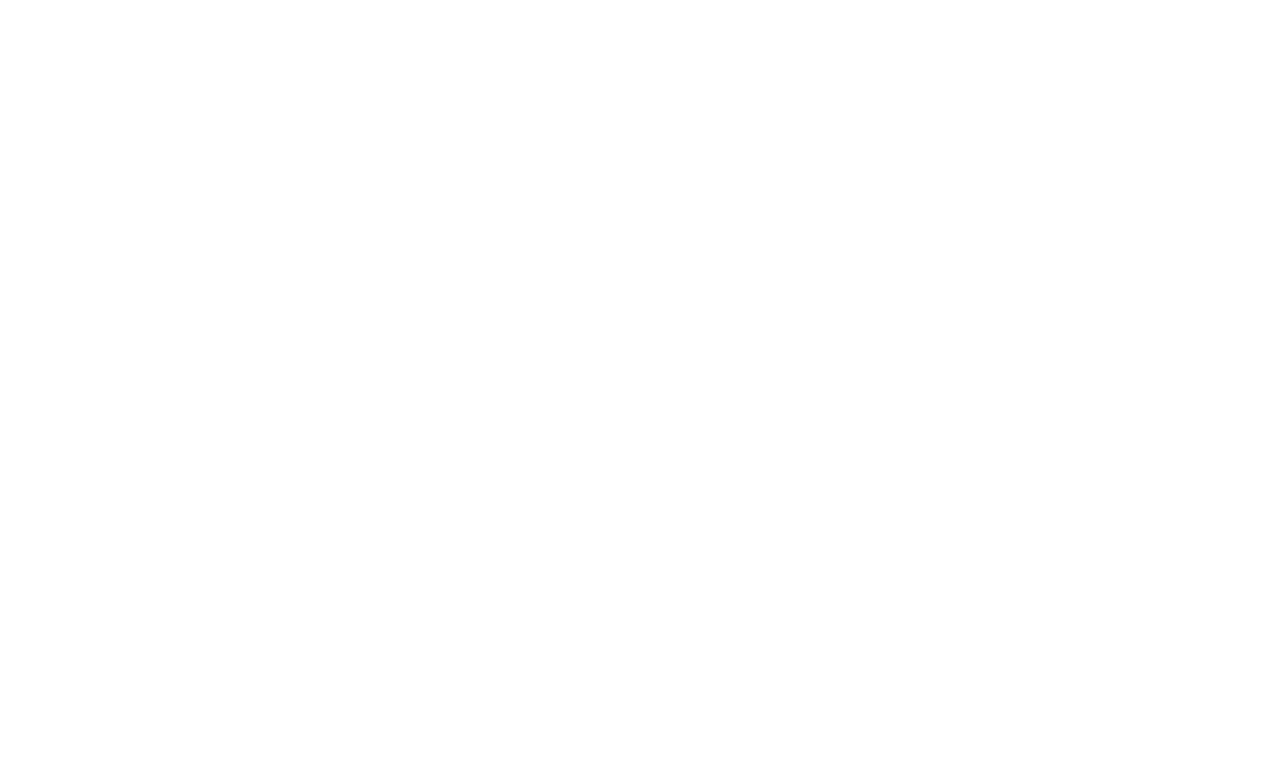
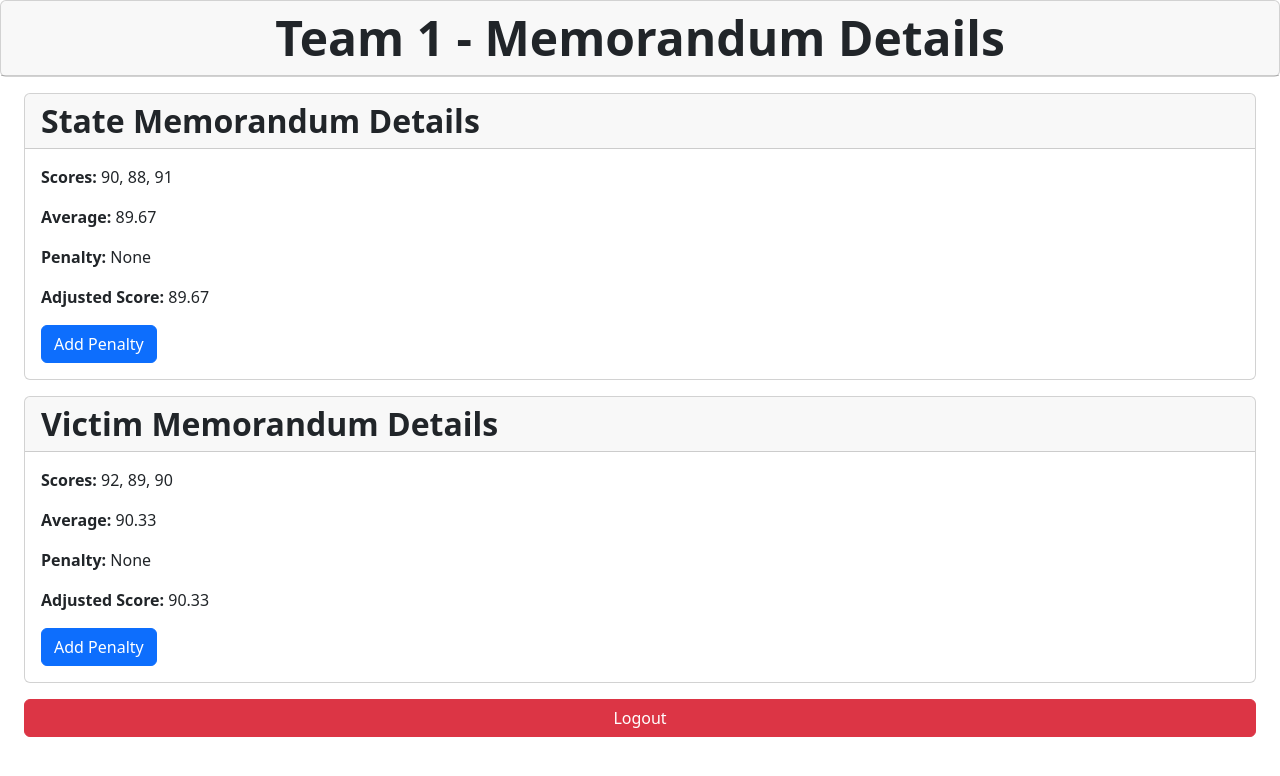
Before and after one commit to AlvaroDSolari19/IAMOOT-ADMINS, a React (Vite) app: page /written/team/1 in a window 1280 px wide. Before the commit this address had no page. Shown: the top 776 px of the page. Built offline with nearby package versions, Linux system fonts and the light colour scheme.

Commit message:
Add team detail page and navigation from results table

```diff
--- a/src/App.jsx
+++ b/src/App.jsx
@@ -3,6 +3,7 @@ import { BrowserRouter, Routes, Route } from 'react-router-dom';
 import Login from './pages/Login';
 import Home from './pages/Home';
 import WrittenCompetition from './pages/WrittenCompetition';
+import WrittenTeamDetails from './pages/WrittenTeamDetails';
 
 function App() {
   return (
@@ -12,6 +13,7 @@ function App() {
         <Route path='/home' element={<Home />} />
         <Route path='/oral' element={<div>Oral Page</div>} />
         <Route path='/written' element={<WrittenCompetition />} />
+        <Route path='written/team/:teamID' element={<WrittenTeamDetails />} />
       </Routes>
     </BrowserRouter>
   )
--- a/src/pages/WrittenCompetition.jsx
+++ b/src/pages/WrittenCompetition.jsx
@@ -249,7 +249,7 @@ function WrittenCompetition() {
                         </thead>
                         <tbody>
                             {sortedResultsData.map((currentTeam) => (
-                                <tr key={currentTeam.teamID}>
+                                <tr key={currentTeam.teamID} onClick={() => navigate(`/written/team/${currentTeam.teamID}`)} style={{ cursor: 'pointer' }}>
                                     <td>{currentTeam.teamID}</td>
                                     <td>{currentTeam.universityName}</td>
                                     <td>{currentTeam.teamLanguage}</td>
--- /dev/null
+++ b/src/pages/WrittenTeamDetails.jsx
@@ -0,0 +1,47 @@
+import { useNavigate, useParams } from 'react-router-dom';
+import { Button, Card } from 'react-bootstrap';
+
+function WrittenTeamDetails() {
+
+    const navigate = useNavigate();
+    const { teamID } = useParams();
+
+    return (
+        <div>
+            <Card className='text-center mb-3'>
+                <Card.Header as='h1' className='display-5 fw-bold'>Team {teamID} - Memorandum Details</Card.Header>
+            </Card>
+
+            <div className='px-4'>
+                <Card className='mb-3'>
+                    <Card.Header as='h2' className='fw-bold'>State Memorandum Details</Card.Header>
+                    <Card.Body>
+                        <p><strong>Scores:</strong> 90, 88, 91</p>
+                        <p><strong>Average:</strong> 89.67</p>
+                        <p><strong>Penalty:</strong> None</p>
+                        <p><strong>Adjusted Score:</strong> 89.67</p>
+                        <Button> Add Penalty</Button>
+                    </Card.Body>
+                </Card>
+
+                <Card className='mb-3'>
+                    <Card.Header as='h2' className='fw-bold'>Victim Memorandum Details</Card.Header>
+                    <Card.Body>
+                        <p><strong>Scores:</strong> 92, 89, 90</p>
+                        <p><strong>Average:</strong> 90.33</p>
+                        <p><strong>Penalty:</strong> None</p>
+                        <p><strong>Adjusted Score:</strong> 90.33</p>
+                        <Button> Add Penalty</Button>
+                    </Card.Body>
+                </Card>
+            </div>
+
+            <div className='d-grid gap-3 px-4'>
+                <Button variant='danger' onClick={() => navigate('/')}>Logout</Button>
+            </div>
+        </div>
+    )
+
+}
+
+export default WrittenTeamDetails;
```
